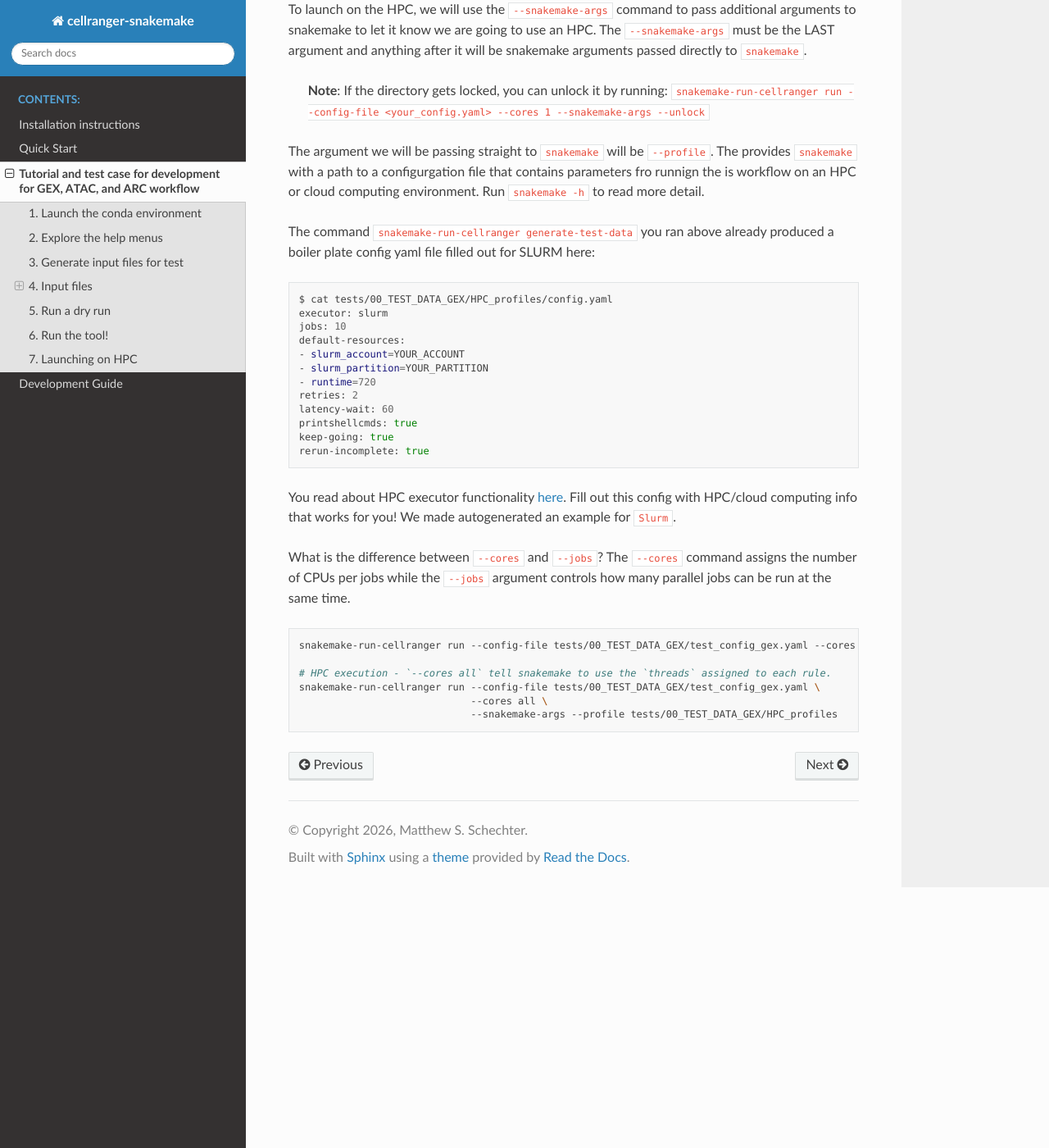
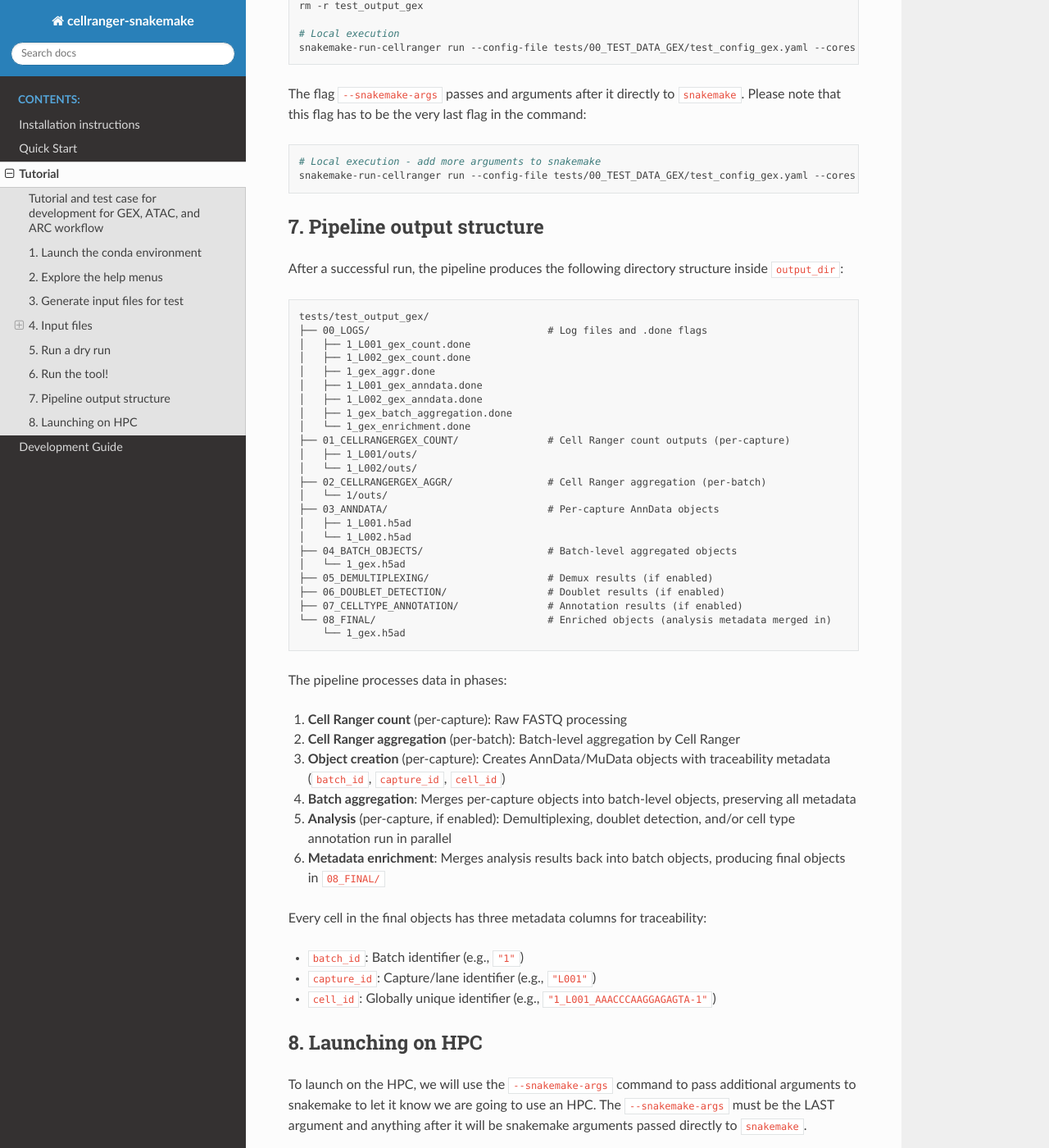
Before and after one commit to mschecht/cellranger-snakemake, a Sphinx documentation site: the page built from docs/source/tutorial.md, in a window 1280 px wide and 1400 px high, scrolled down 4943 px. Shown: the whole window at 82% size. Built offline with Sphinx 7.4.7 and the Read the Docs theme 3.1.0, drawn with Linux system fonts in a browser that asks for light colours; some of the changed text lies outside the part shown.

Commit message:
improve tutorial: output dir structure, list steps and methods

````diff
--- a/docs/source/tutorial.md
+++ b/docs/source/tutorial.md
@@ -1,4 +1,6 @@
-# Tutorial and test case for development for GEX, ATAC, and ARC workflow
+# Tutorial
+
+## Tutorial and test case for development for GEX, ATAC, and ARC workflow
 
 In this section, we will run `cellranger-snakemake` using a test dataset from Cell Ranger (derived from fasta files are used by the internal testing tool for cellranger called [cellranger testrun](https://www.10xgenomics.com/support/software/cell-ranger/latest/tutorials/cr-tutorial-in#testrun)) to get new users ready to go as well as developers who need test cases for each of the workflow modes. Follow the steps to set up the test dataset, and run basic commands.
 
@@ -76,12 +78,12 @@ You can also run this command to generate a default config yaml with every confi
 snakemake-run-cellranger init-config --get-default-config
 ```
 
-For this tutorial, here is the test config yaml file:
+For this tutorial, here is the GEX test config yaml file:
 
-```bash
-$ cat tests/00_TEST_DATA_GEX/test_config_gex.yaml
+```yaml
+# tests/00_TEST_DATA_GEX/test_config_gex.yaml
 project_name: test_gex
-output_dir: test_output_gex
+output_dir: tests/test_output_gex
 resources:
   mem_gb: 64
   tmpdir: ''
@@ -110,17 +112,31 @@ demultiplexing:
       gzip: true
 doublet_detection:
   enabled: false
-  method: scrublet
+  method: scrublet                       # Options: scrublet, solo
   scrublet:
     expected_doublet_rate: 0.06
     min_counts: 2
     min_cells: 3
 celltype_annotation:
   enabled: false
-  method: celltypist
+  method: celltypist                     # Options: celltypist, scanvi, decoupler_markers
   celltypist:
     model: Immune_All_Low.pkl
     majority_voting: false
+```
+
+To see all available methods and their parameters:
+
+```bash
+snakemake-run-cellranger list-methods
+snakemake-run-cellranger show-params --step doublet_detection --method solo
+```
+
+The ATAC and ARC configs follow the same structure, replacing `cellranger_gex` with `cellranger_atac` or `cellranger_arc`. Generate them with:
+
+```bash
+snakemake-run-cellranger generate-test-data ATAC --output-dir tests/00_TEST_DATA_ATAC
+snakemake-run-cellranger generate-test-data ARC --output-dir tests/00_TEST_DATA_ARC
 ```
 
 ### `libraries_list.tsv`
@@ -212,8 +228,52 @@ The flag `--snakemake-args` passes and arguments after it directly to `snakemake
 snakemake-run-cellranger run --config-file tests/00_TEST_DATA_GEX/test_config_gex.yaml --cores 1 --snakemake-args --jobs 2
 ```
 
-(7-launching-on-hpc)=
-## 7. Launching on HPC
+## 7. Pipeline output structure
+
+After a successful run, the pipeline produces the following directory structure inside `output_dir`:
+
+```
+tests/test_output_gex/
+├── 00_LOGS/                              # Log files and .done flags
+│   ├── 1_L001_gex_count.done
+│   ├── 1_L002_gex_count.done
+│   ├── 1_gex_aggr.done
+│   ├── 1_L001_gex_anndata.done
+│   ├── 1_L002_gex_anndata.done
+│   ├── 1_gex_batch_aggregation.done
+│   └── 1_gex_enrichment.done
+├── 01_CELLRANGERGEX_COUNT/               # Cell Ranger count outputs (per-capture)
+│   ├── 1_L001/outs/
+│   └── 1_L002/outs/
+├── 02_CELLRANGERGEX_AGGR/                # Cell Ranger aggregation (per-batch)
+│   └── 1/outs/
+├── 03_ANNDATA/                           # Per-capture AnnData objects
+│   ├── 1_L001.h5ad
+│   └── 1_L002.h5ad
+├── 04_BATCH_OBJECTS/                     # Batch-level aggregated objects
+│   └── 1_gex.h5ad
+├── 05_DEMULTIPLEXING/                    # Demux results (if enabled)
+├── 06_DOUBLET_DETECTION/                 # Doublet results (if enabled)
+├── 07_CELLTYPE_ANNOTATION/               # Annotation results (if enabled)
+└── 08_FINAL/                             # Enriched objects (analysis metadata merged in)
+    └── 1_gex.h5ad
+```
+
+The pipeline processes data in phases:
+
+1. **Cell Ranger count** (per-capture): Raw FASTQ processing
+2. **Cell Ranger aggregation** (per-batch): Batch-level aggregation by Cell Ranger
+3. **Object creation** (per-capture): Creates AnnData/MuData objects with traceability metadata (`batch_id`, `capture_id`, `cell_id`)
+4. **Batch aggregation**: Merges per-capture objects into batch-level objects, preserving all metadata
+5. **Analysis** (per-capture, if enabled): Demultiplexing, doublet detection, and/or cell type annotation run in parallel
+6. **Metadata enrichment**: Merges analysis results back into batch objects, producing final objects in `08_FINAL/`
+
+Every cell in the final objects has three metadata columns for traceability:
+- `batch_id`: Batch identifier (e.g., `"1"`)
+- `capture_id`: Capture/lane identifier (e.g., `"L001"`)
+- `cell_id`: Globally unique identifier (e.g., `"1_L001_AAACCCAAGGAGAGTA-1"`)
+
+## 8. Launching on HPC
 
 To launch on the HPC, we will use the `--snakemake-args` command to pass additional arguments to snakemake to let it know we are going to use an HPC. The `--snakemake-args` must be the LAST argument and anything after it will be snakemake arguments passed directly to `snakemake`.
 
````
Also changed, not shown: other parts of docs/source/tutorial.md (+6 -6 lines).
